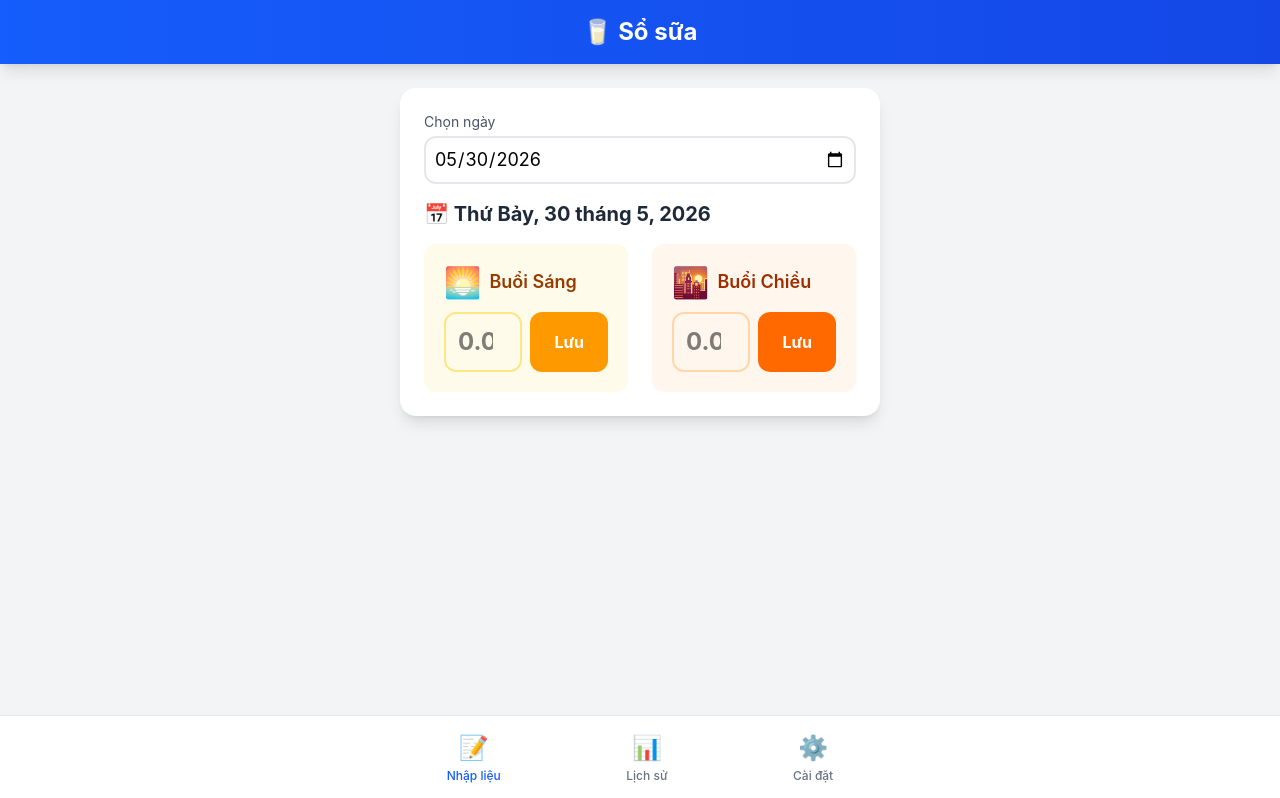
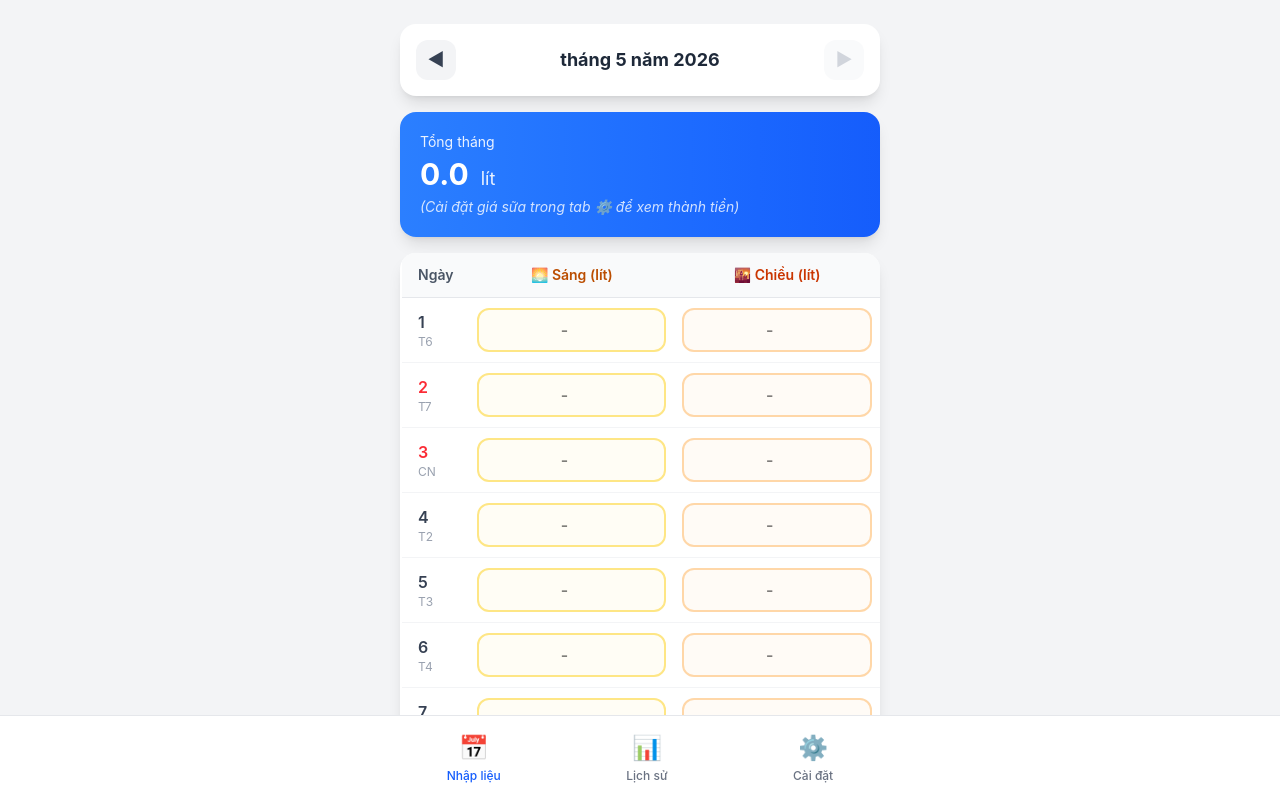
Before and after one commit to ryandao65/so-sua, a React (Vite) app: page / in a window 1280 px wide. Shown: the top 798 px of the page. Built offline with nearby package versions, Linux system fonts and the light colour scheme.

Commit message:
update ui ũ

```diff
--- a/src/App.tsx
+++ b/src/App.tsx
@@ -7,22 +7,14 @@ type Tab = 'today' | 'history' | 'settings';
 
 function App() {
   const [activeTab, setActiveTab] = useState<Tab>('today');
-  const [refreshKey, setRefreshKey] = useState(0);
-
-  const handleRefresh = () => setRefreshKey((k) => k + 1);
 
   return (
     <div className="min-h-screen bg-gray-100 flex flex-col">
-      {/* Header */}
-      <header className="bg-gradient-to-r from-blue-600 to-blue-700 text-white p-4 shadow-lg shrink-0">
-        <h1 className="text-2xl font-bold text-center">🥛 Sổ sữa</h1>
-      </header>
-
       {/* Content */}
       <main className="flex-1 overflow-y-auto container mx-auto px-4 py-6 max-w-lg">
-        {activeTab === 'today' && <TodayInput onRefresh={handleRefresh} />}
-        {activeTab === 'history' && <History key={refreshKey} />}
-        {activeTab === 'settings' && <Settings key={refreshKey} />}
+        {activeTab === 'today' && <TodayInput />}
+        {activeTab === 'history' && <History />}
+        {activeTab === 'settings' && <Settings />}
       </main>
 
       {/* Bottom Navigation */}
@@ -34,7 +26,7 @@ function App() {
               activeTab === 'today' ? 'text-blue-600' : 'text-gray-500'
             }`}
           >
-            <span className="text-2xl mb-1">📝</span>
+            <span className="text-2xl mb-1">📅</span>
             <span className="text-xs font-medium">Nhập liệu</span>
           </button>
           <button
--- a/src/components/TodayInput.tsx
+++ b/src/components/TodayInput.tsx
@@ -1,218 +1,226 @@
-import { useState, useEffect } from 'react';
+import { useState, useMemo, useRef, useEffect } from 'react';
 import { useMilkEntries } from '../hooks/useMilkEntries';
-import { formatDate, type MilkEntry } from '../types';
+import { useSettings } from '../hooks/useMilkEntries';
+import { getDaysInMonth, formatMonthLabel } from '../types';
 
-export function TodayInput({ onRefresh }: { onRefresh: () => void }) {
-  const { entries, updateEntry, deleteEntry } = useMilkEntries();
+export function TodayInput() {
+  const { entries, updateEntry } = useMilkEntries();
+  const { settings } = useSettings();
+
   const today = new Date();
-  const todayStr = formatDate(today);
-  const [selectedDate, setSelectedDate] = useState(todayStr);
-  const [displayEntry, setDisplayEntry] = useState<MilkEntry | null>(null);
+  const todayStr = `${today.getFullYear()}-${String(today.getMonth() + 1).padStart(2, '0')}-${String(today.getDate()).padStart(2, '0')}`;
 
-  useEffect(() => {
-    const existing = entries.find((e) => e.date === selectedDate);
-    setDisplayEntry(existing || { date: selectedDate, morning: null, afternoon: null });
-  }, [selectedDate, entries]);
+  const [currentMonth, setCurrentMonth] = useState(() => {
+    return `${today.getFullYear()}-${String(today.getMonth() + 1).padStart(2, '0')}`;
+  });
 
-  const handleDateChange = (newDate: string) => {
-    setSelectedDate(newDate);
+  const [year, month] = currentMonth.split('-').map(Number);
+  const days = useMemo(() => getDaysInMonth(year, month), [year, month]);
+
+  const monthEntries = useMemo(
+    () => entries.filter((e) => e.date.startsWith(currentMonth)),
+    [entries, currentMonth],
+  );
+
+  const totalLiters = useMemo(
+    () => monthEntries.reduce((sum, e) => sum + (e.morning || 0) + (e.afternoon || 0), 0),
+    [monthEntries],
+  );
+
+  const totalMoney = totalLiters * settings.milkPrice;
+
+  const getEntryForDay = (day: number) => {
+    const dateStr = `${currentMonth}-${String(day).padStart(2, '0')}`;
+    return entries.find((e) => e.date === dateStr);
   };
 
-  const goToToday = () => {
-    handleDateChange(todayStr);
-  };
-
-  const handleSubmit = (field: 'morning' | 'afternoon') => {
-    const input = document.getElementById(field) as HTMLInputElement;
-    const value = parseFloat(input.value);
-
-    if (!isNaN(value) && value > 0) {
-      updateEntry(selectedDate, field, value);
-      input.value = '';
-      onRefresh();
+  const handleInputChange = (day: number, field: 'morning' | 'afternoon', rawValue: string) => {
+    if (rawValue === '' || !isNaN(parseFloat(rawValue))) {
+      const dateStr = `${currentMonth}-${String(day).padStart(2, '0')}`;
+      updateEntry(dateStr, field, rawValue === '' ? null : parseFloat(rawValue));
     }
   };
 
-  const handleDelete = (date: string) => {
-    if (confirm('Xóa dữ liệu ngày này?')) {
-      deleteEntry(date);
-      if (selectedDate === date) {
-        const nextDate = todayStr;
-        setSelectedDate(nextDate);
-      }
-      onRefresh();
-    }
+  const now = new Date();
+  const currentMonthKey = `${now.getFullYear()}-${String(now.getMonth() + 1).padStart(2, '0')}`;
+  const canGoNext = currentMonth < currentMonthKey;
+  const isCurrentMonth = currentMonth === currentMonthKey;
+
+  const goToPrevMonth = () => {
+    const d = new Date(year, month - 2, 1);
+    setCurrentMonth(`${d.getFullYear()}-${String(d.getMonth() + 1).padStart(2, '0')}`);
   };
 
-  const jumpToDate = (date: string) => {
-    setSelectedDate(date);
+  const goToNextMonth = () => {
+    const d = new Date(year, month, 1);
+    setCurrentMonth(`${d.getFullYear()}-${String(d.getMonth() + 1).padStart(2, '0')}`);
   };
 
-  const entry = displayEntry || { date: selectedDate, morning: null, afternoon: null };
-  const displayDate = new Date(selectedDate + 'T00:00:00');
+  const goToCurrentMonth = () => setCurrentMonth(currentMonthKey);
 
-  // Recent entries (excluding today if there are others)
-  const recentEntries = entries
-    .filter((e) => e.date !== todayStr)
-    .sort((a, b) => b.date.localeCompare(a.date))
-    .slice(0, 10);
+  const dayLabels = ['CN', 'T2', 'T3', 'T4', 'T5', 'T6', 'T7'];
+  const todayRowRef = useRef<HTMLTableRowElement>(null);
+
+  useEffect(() => {
+    if (todayRowRef.current) {
+      todayRowRef.current.scrollIntoView({ block: 'center', behavior: 'smooth' });
+    }
+  }, [currentMonth]);
 
   return (
-    <div className="space-y-4">
-      {/* Main Input Card */}
-      <div className="bg-white rounded-2xl shadow-lg p-6">
-        <div className="flex gap-2 items-center mb-4">
-          <div className="flex-1">
-            <label className="block text-sm text-gray-600 mb-1">Chọn ngày</label>
-            <input
-              type="date"
-              value={selectedDate}
-              max={todayStr}
-              onChange={(e) => handleDateChange(e.target.value)}
-              className="w-full text-lg p-2 border-2 border-gray-200 rounded-xl focus:border-blue-500 focus:outline-none"
-            />
+    <div className="space-y-4 mb-24">
+      {/* Month Navigation */}
+      <div className="bg-white rounded-2xl shadow-lg p-4">
+        <div className="flex items-center justify-between">
+          <button
+            onClick={goToPrevMonth}
+            className="w-10 h-10 flex items-center justify-center rounded-xl bg-gray-100 hover:bg-gray-200 text-gray-700 font-bold text-lg transition"
+          >
+            ◀
+          </button>
+          <h2 className="text-lg font-bold text-gray-800 text-center flex-1 mx-2">
+            {formatMonthLabel(currentMonth)}
+          </h2>
+          <button
+            onClick={goToNextMonth}
+            disabled={!canGoNext}
+            className={`w-10 h-10 flex items-center justify-center rounded-xl font-bold text-lg transition ${
+              canGoNext
+                ? 'bg-gray-100 hover:bg-gray-200 text-gray-700'
+                : 'bg-gray-50 text-gray-300 cursor-not-allowed'
+            }`}
+          >
+            ▶
+          </button>
         </div>
-          {selectedDate !== todayStr && (
+        {!isCurrentMonth && (
           <button
-              onClick={goToToday}
-              className="mt-6 bg-blue-500 hover:bg-blue-600 text-white font-medium px-4 py-2 rounded-xl transition text-sm"
+            onClick={goToCurrentMonth}
+            className="w-full mt-3 py-2 bg-blue-50 hover:bg-blue-100 text-blue-600 font-medium rounded-xl transition text-sm"
           >
-              Hôm nay
+            Quay về tháng này
           </button>
         )}
       </div>
 
-        <h2 className="text-xl font-bold text-gray-800 mb-4">
-          📅 {displayDate.toLocaleDateString('vi-VN', {
-            weekday: 'long',
-            day: 'numeric',
-            month: 'long',
-            year: 'numeric',
-          })}
-        </h2>
-
-        <div className="grid grid-cols-1 sm:grid-cols-2 gap-6">
-          {/* Sáng */}
-          <div className="bg-amber-50 rounded-xl p-5">
-            <div className="flex items-center gap-2 mb-3">
-              <span className="text-3xl">🌅</span>
-              <h3 className="text-lg font-semibold text-amber-800">Buổi Sáng</h3>
-            </div>
-            <div className="flex gap-2 items-stretch">
-              <input
-                id="morning"
-                type="number"
-                step="0.1"
-                min="0"
-                placeholder={entry.morning ? entry.morning.toFixed(1) : '0.0'}
-                defaultValue={entry.morning ?? ''}
-                className="flex-1 min-w-0 text-xl sm:text-2xl font-bold text-center p-3 rounded-xl border-2 border-amber-200 focus:border-amber-500 focus:outline-none"
-              />
-              <button
-                onClick={() => handleSubmit('morning')}
-                className="bg-amber-500 hover:bg-amber-600 text-white font-bold px-4 sm:px-6 py-3 rounded-xl transition whitespace-nowrap"
-              >
-                Lưu
-              </button>
-            </div>
-            {entry.morning !== null && (
-              <p className="text-center mt-2 text-amber-700 font-medium">
-                Đã nhập: {entry.morning.toFixed(1)} lít
-              </p>
+      {/* Totals Card */}
+      <div className="bg-gradient-to-r from-blue-500 to-blue-600 rounded-2xl shadow-lg p-5 text-white">
+        <div className="text-sm opacity-90 mb-1">Tổng tháng</div>
+        <div className="flex items-baseline gap-3">
+          <span className="text-3xl font-bold">{totalLiters.toFixed(1)}</span>
+          <span className="text-lg opacity-90">lít</span>
+          {settings.milkPrice > 0 && (
+            <>
+              <span className="text-lg opacity-70 mx-1">·</span>
+              <span className="text-xl font-semibold">
+                {new Intl.NumberFormat('vi-VN').format(totalMoney)} VNĐ
+              </span>
+            </>
           )}
         </div>
-
-          {/* Chiều */}
-          <div className="bg-orange-50 rounded-xl p-5">
-            <div className="flex items-center gap-2 mb-3">
-              <span className="text-3xl">🌇</span>
-              <h3 className="text-lg font-semibold text-orange-800">Buổi Chiều</h3>
-            </div>
-            <div className="flex gap-2 items-stretch">
-              <input
-                id="afternoon"
-                type="number"
-                step="0.1"
-                min="0"
-                placeholder={entry.afternoon ? entry.afternoon.toFixed(1) : '0.0'}
-                defaultValue={entry.afternoon ?? ''}
-                className="flex-1 min-w-0 text-xl sm:text-2xl font-bold text-center p-3 rounded-xl border-2 border-orange-200 focus:border-orange-500 focus:outline-none"
-              />
-              <button
-                onClick={() => handleSubmit('afternoon')}
-                className="bg-orange-500 hover:bg-orange-600 text-white font-bold px-4 sm:px-6 py-3 rounded-xl transition whitespace-nowrap"
-              >
-                Lưu
-              </button>
-            </div>
-            {entry.afternoon !== null && (
-              <p className="text-center mt-2 text-orange-700 font-medium">
-                Đã nhập: {entry.afternoon.toFixed(1)} lít
-              </p>
-            )}
-          </div>
-        </div>
-
-        {/* Tổng */}
-        {(entry.morning !== null || entry.afternoon !== null) && (
-          <div className="mt-4 p-4 bg-gray-100 rounded-xl text-center">
-            <span className="text-gray-600">Tổng: </span>
-            <span className="text-2xl font-bold text-gray-800">
-              {((entry.morning || 0) + (entry.afternoon || 0)).toFixed(1)} lít
-            </span>
+        {settings.milkPrice === 0 && (
+          <div className="text-sm opacity-80 italic mt-1">
+            (Cài đặt giá sữa trong tab ⚙️ để xem thành tiền)
           </div>
         )}
       </div>
 
-      {/* Recent Entries */}
-      {recentEntries.length > 0 && (
-        <div className="bg-white rounded-2xl shadow-lg p-6 mb-24">
-          <h3 className="text-lg font-bold text-gray-800 mb-3">📋 Ngày đã nhập</h3>
-          <div className="space-y-2 max-h-60 overflow-y-auto">
-            {recentEntries.map((e) => {
-              const date = new Date(e.date + 'T00:00:00');
-              const dateStr = date.toLocaleDateString('vi-VN', {
-                weekday: 'short',
-                day: 'numeric',
-                month: 'numeric',
-              });
-              const total = (e.morning || 0) + (e.afternoon || 0);
-              const isSelected = e.date === selectedDate;
+      {/* Table */}
+      <div className="bg-white rounded-2xl shadow-lg overflow-hidden">
+        <div className="overflow-x-auto">
+          <table className="w-full">
+            <thead>
+              <tr className="bg-gray-50 border-b border-gray-200">
+                <th className="py-3 px-4 text-left text-sm font-semibold text-gray-600 w-16">Ngày</th>
+                <th className="py-3 px-2 text-center text-sm font-semibold text-amber-700 w-1/2">
+                  🌅 Sáng (lít)
+                </th>
+                <th className="py-3 px-2 text-center text-sm font-semibold text-orange-700 w-1/2">
+                  🌇 Chiều (lít)
+                </th>
+              </tr>
+            </thead>
+            <tbody>
+              {days.map((day) => {
+                const dateStr = `${currentMonth}-${String(day).padStart(2, '0')}`;
+                const entry = getEntryForDay(day);
+                const isToday = dateStr === todayStr;
+                const dayOfWeek = new Date(year, month - 1, day).getDay();
+                const isWeekend = dayOfWeek === 0 || dayOfWeek === 6;
 
                 return (
-                <div
-                  key={e.date}
-                  className={`flex items-center justify-between p-3 rounded-xl transition ${
-                    isSelected
-                      ? 'bg-blue-100 border-2 border-blue-400'
-                      : 'bg-gray-50 hover:bg-gray-100 cursor-pointer'
+                  <tr
+                    key={day}
+                    ref={isToday ? todayRowRef : undefined}
+                    className={`border-b border-gray-100 transition ${
+                      isToday
+                        ? 'bg-blue-100 border-l-4 border-l-blue-500 shadow-sm'
+                        : 'hover:bg-gray-50'
                     }`}
-                  onClick={() => !isSelected && jumpToDate(e.date)}
                   >
-                  <div>
-                    <span className="font-medium text-gray-800">{dateStr}</span>
-                    <span className="text-sm text-gray-500 ml-2">
-                      ☀️ {e.morning ?? '-'} | 🌇 {e.afternoon ?? '-'}
+                    <td className="py-2.5 px-4 align-middle">
+                      {isToday ? (
+                        <div className="flex flex-col items-center">
+                          <span className="bg-blue-500 text-white text-sm font-bold rounded-full w-8 h-8 flex items-center justify-center">
+                            {day}
+                          </span>
+                          <span className="text-[10px] text-blue-500 font-medium mt-0.5">
+                            Hôm nay
                           </span>
                         </div>
-                  <div className="flex items-center gap-2">
-                    <span className="font-bold text-blue-600">{total.toFixed(1)} lít</span>
-                    <button
-                      onClick={(ev) => {
-                        ev.stopPropagation();
-                        handleDelete(e.date);
-                      }}
-                      className="text-red-500 hover:text-red-700 font-bold px-2 py-1 rounded"
-                    >
-                      ✕
-                    </button>
+                      ) : (
+                        <>
+                          <div className={`font-semibold leading-tight ${
+                            isWeekend ? 'text-red-500' : 'text-gray-700'
+                          }`}>
+                            {day}
+                          </div>
+                          <div className="text-xs text-gray-400 leading-tight mt-0.5">
+                            {dayLabels[dayOfWeek]}
+                          </div>
+                        </>
+                      )}
+                    </td>
+                    <td className="py-2.5 px-2">
+                      <input
+                        key={`${currentMonth}-${day}-${dateStr}-morning`}
+                        type="number"
+                        step="0.1"
+                        min="0"
+                        defaultValue={entry?.morning ?? ''}
+                        placeholder="-"
+                        onChange={(e) => handleInputChange(day, 'morning', e.target.value)}
+                        className={`w-full text-center text-base font-semibold py-2 px-1 rounded-xl border-2 focus:outline-none transition ${
+                          isToday
+                            ? 'border-amber-400 bg-amber-100 focus:border-amber-600'
+                            : 'border-amber-200 bg-amber-50/50 focus:border-amber-500'
+                        }`}
+                      />
+                    </td>
+                    <td className="py-2.5 px-2">
+                      <input
+                        key={`${currentMonth}-${day}-${dateStr}-afternoon`}
+                        type="number"
+                        step="0.1"
+                        min="0"
+                        defaultValue={entry?.afternoon ?? ''}
+                        placeholder="-"
+                        onChange={(e) => handleInputChange(day, 'afternoon', e.target.value)}
+                        className={`w-full text-center text-base font-semibold py-2 px-1 rounded-xl border-2 focus:outline-none transition ${
+                          isToday
+                            ? 'border-orange-400 bg-orange-100 focus:border-orange-600'
+                            : 'border-orange-200 bg-orange-50/50 focus:border-orange-500'
+                        }`}
+                      />
+                    </td>
+                  </tr>
+                );
+              })}
+            </tbody>
+          </table>
         </div>
       </div>
-              );
-            })}
-          </div>
-        </div>
-      )}
+
     </div>
   );
 }
--- a/src/types.ts
+++ b/src/types.ts
@@ -44,3 +44,21 @@ export function getMonthKey(dateStr: string): string {
 export function getYearKey(dateStr: string): string {
   return dateStr.substring(0, 4); // YYYY
 }
+
+export function getDaysInMonth(year: number, month: number): number[] {
+  const days: number[] = [];
+  const daysCount = new Date(year, month, 0).getDate();
+  for (let i = 1; i <= daysCount; i++) {
+    days.push(i);
+  }
+  return days;
+}
+
+export function formatMonthLabel(monthKey: string): string {
+  const [year, month] = monthKey.split('-');
+  const date = new Date(parseInt(year), parseInt(month) - 1, 1);
+  return date.toLocaleDateString('vi-VN', {
+    month: 'long',
+    year: 'numeric',
+  });
+}
```
Also changed, not shown: src/components/Settings.tsx (+6 -16 lines), 6 other files (tests, documents, lock files or other folders). Lines whose indentation alone changed are shown as unchanged.
